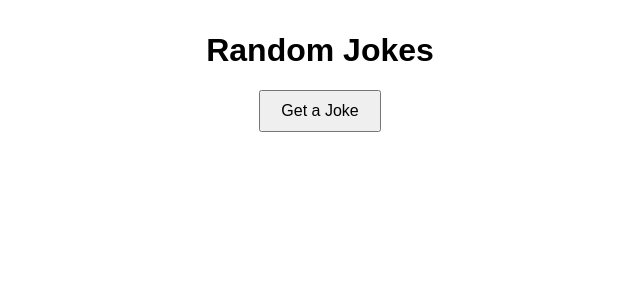
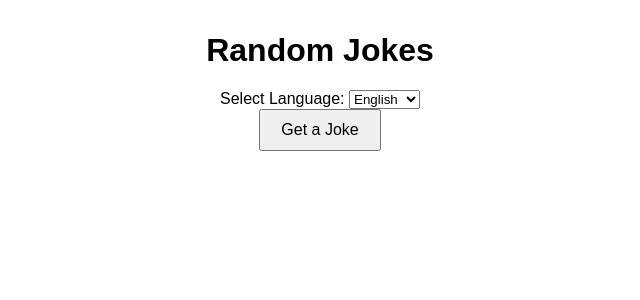
Before and after one commit to Jarek-BA/jokes-app, a FastAPI app: page / in a window 1280 px wide. Shown: the top 300 px of the page, without its empty margins (320-960 px from the left). Run offline with FastAPI, Linux system fonts and the light colour scheme.

Commit message:
Adding a language selection

```diff
--- a/jokes_app/main.py
+++ b/jokes_app/main.py
@@ -74,9 +74,11 @@ async def read_main(request: Request):
 
 # ROUTE 2: The joke endpoint ("/joke")
 @app.get("/joke", response_class=JSONResponse)  # This means: when someone visits "/joke", return JSON data.
-async def get_joke():
+async def get_joke(lang: str = "en"):
     # URL of the external Joke API.
-    url = "https://v2.jokeapi.dev/joke/Any"
+    if lang not in ["cs", "de", "en", "es", "fr", "pt"]:
+        lang = "en"  # fallback to English
+    url = f"https://v2.jokeapi.dev/joke/Any?lang={lang}"
 
     # Create an asynchronous HTTP client.
     # "async with" means we open the connection, use it, and then close it automatically.
--- a/jokes_app/static/js/script.js
+++ b/jokes_app/static/js/script.js
@@ -11,13 +11,24 @@ document.addEventListener('DOMContentLoaded', () => {
   // This is where the joke will be displayed after fetching it.
   const jokeEl = document.getElementById("joke");
 
+  // Find the element (like a <div> or <p>) with the ID "joke"
+  // This is where the joke will be displayed after fetching it
+  const langSelect = document.getElementById("language");
+
+  // Load stored language if exists, defaults to English
+  const savedLang = localStorage.getItem("jokeLang") || "en";
+  langSelect.value = savedLang;
+
   // Add an action ("event listener") to the button:
   // When the button is clicked, run the function below.
   jokeBtn.addEventListener("click", async () => {
+    const lang = langSelect.value;
+    localStorage.setItem("jokeLang", lang); // Remember the choice
+
     try {
       // Ask our backend server (FastAPI in main.py) for a joke
       // by sending a request to the "/joke" address (endpoint).
-      const res = await fetch("/joke");
+      const res = await fetch(`/joke?lang=${lang}`);
 
       // If the server response is not okay (status not 200),
       // throw an error so we can handle it in the "catch" below.
--- a/jokes_app/templates/index.html
+++ b/jokes_app/templates/index.html
@@ -21,6 +21,18 @@
     <!-- Page title -->
     <h1>Random Jokes</h1>
 
+      <form id="lang-form">
+        <label for="language">Select Language:</label>
+        <select id="language">
+            <option value="en" selected>English</option>
+            <option value="cs">Czech</option>
+            <option value="de">German</option>
+            <option value="es">German</option>
+            <option value="fr">German</option>
+            <option value="pt">German</option>
+  </select>
+</form>
+
     <!-- Button the user clicks to fetch a new joke -->
     <button id="joke-btn">Get a Joke</button>
 
```
